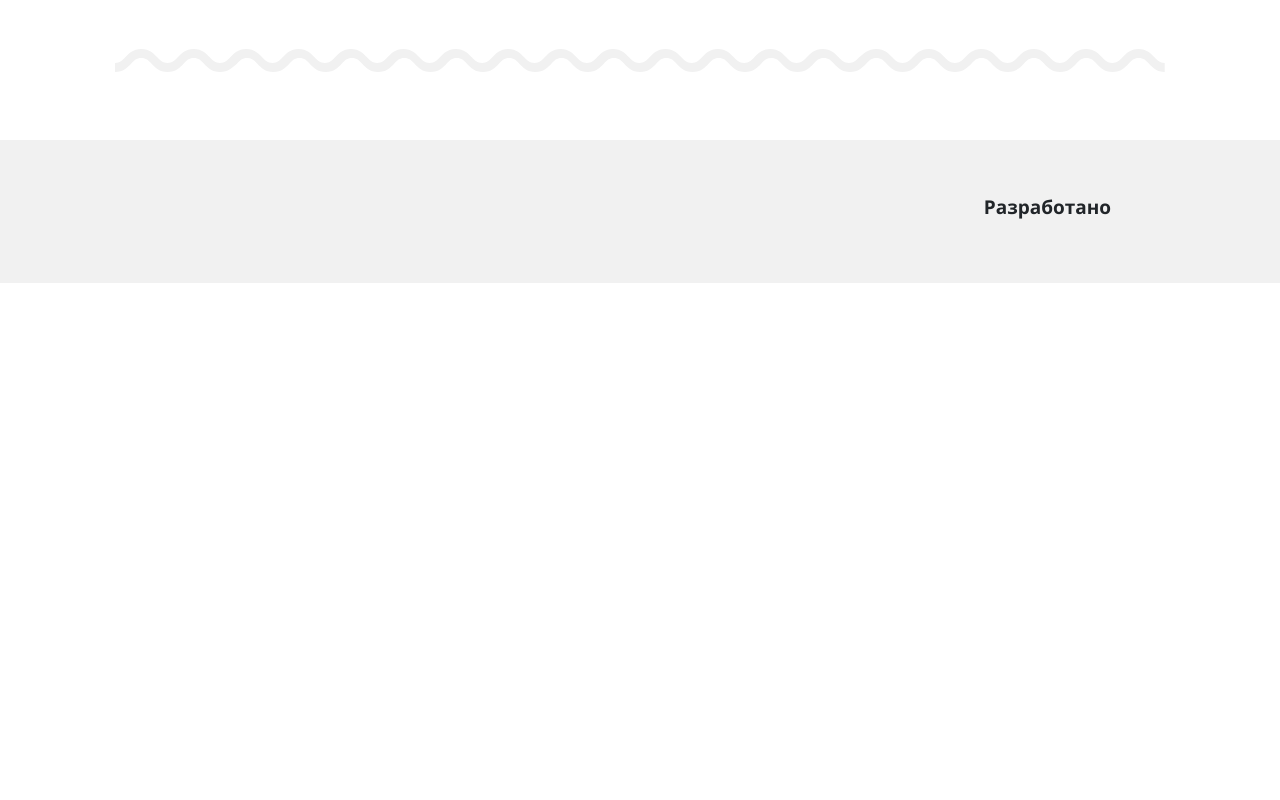
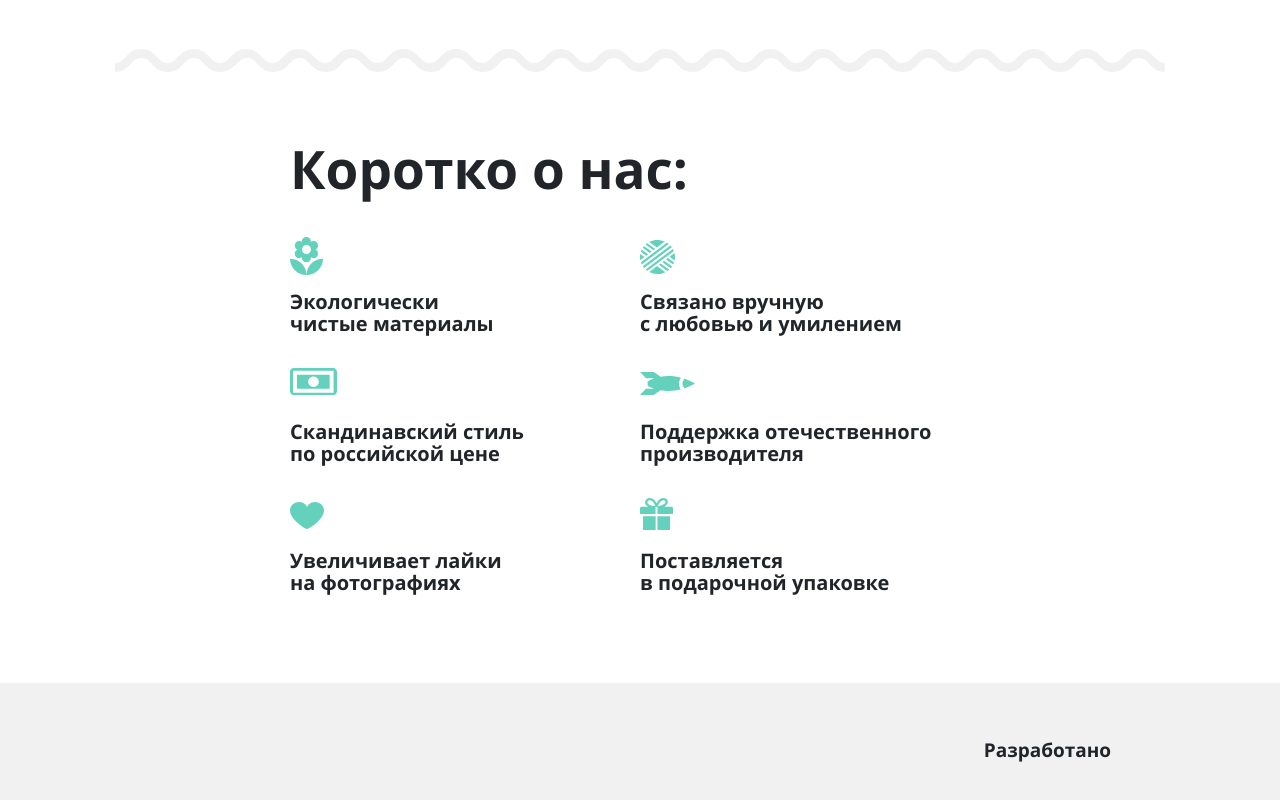
Before and after one commit to antonepifanov/Mishka, a website built with webpack: page src/html/index.html in a window 1280 px wide. Shown: the part 1404-2204 px from the top of the page. Before the commit the page ends 1687 px from the top, so only its background shows below. Built offline with nearby package versions, Linux system fonts and the light colour scheme; files whose address does not match are found by name; a web font is replaced by a local one.

Commit message:
Добавляет блок Коротко о нас

```diff
--- a/src/html/index.html
+++ b/src/html/index.html
@@ -119,6 +119,38 @@
 
 
       </section>
+
+      <section class="about container">
+        <h2 class="about__title">
+          Коротко о нас:
+        </h2>
+
+        <ul class="about__list">
+          <li class="about__item">
+            Экологически<br>чистые материалы
+          </li>
+
+          <li class="about__item">
+            Скандинавский стиль<br>по российской цене
+          </li>
+
+          <li class="about__item">
+            Увеличивает лайки<br>на фотографиях
+          </li>
+
+          <li class="about__item">
+            Связано вручную<br>с любовью и умилением
+          </li>
+
+          <li class="about__item">
+            Поддержка отечественного<br>производителя
+          </li>
+
+          <li class="about__item">
+            Поставляется<br>в подарочной упаковке
+          </li>
+        </ul>
+      </section>
     </main>
 
     @@include("html/sections/footer.html", {
--- /dev/null
+++ b/src/sass/pages/index/about.scss
@@ -0,0 +1,111 @@
+.about {
+  margin-bottom: 58px;
+
+  @include media(md) {
+    margin-bottom: 82px;
+  }
+
+  @include media(lg) {
+    margin-bottom: 89px;
+    padding-left: 225px;
+    padding-right: 225px;
+  }
+}
+
+.about__title {
+  margin-bottom: 28px;
+
+  @include media(md) {
+    margin-bottom: 42px;
+  }
+
+  @include media(lg) {
+    margin-bottom: 39px;
+  }
+}
+
+.about__list {
+  @include listres;
+  font-size: 17px;
+  font-weight: 700;
+  line-height: 1.2;
+  display: flex;
+  flex-direction: column;
+  row-gap: 33px;
+
+  @include media(md) {
+    font-size: 20px;
+    line-height: 1.1;
+    display: grid;
+    grid-auto-flow: column;
+    grid-template-columns: repeat(2, 1fr);
+    grid-template-rows: repeat(3, auto);
+    align-items: end;
+  }
+
+}
+
+.about__item {
+  display: flex;
+  flex-direction: column;
+
+  &::before {
+    content: "";
+    background-repeat: no-repeat;
+    background-size: contain;
+  }
+
+  &:first-child {
+    &::before {
+      width: 33px;
+      height: 38px;
+      margin-bottom: 16px;
+      background-image: url("../img/about-icon-1.svg");
+    }
+  }
+
+  &:nth-child(2) {
+    &::before {
+      width: 47px;
+      height: 27px;
+      margin-bottom: 26px;
+      background-image: url("../img/about-icon-2.svg");
+    }
+  }
+
+  &:nth-child(3) {
+    &::before {
+      width: 34px;
+      height: 27px;
+      margin-bottom: 21px;
+      background-image: url("../img/about-icon-3.svg");
+    }
+  }
+
+  &:nth-child(4) {
+    &::before {
+      width: 35px;
+      height: 34px;
+      margin-bottom: 17px;
+      background-image: url("../img/about-icon-4.svg");
+    }
+  }
+
+  &:nth-child(5) {
+    &::before {
+      width: 55px;
+      height: 23px;
+      margin-bottom: 26px;
+      background-image: url("../img/about-icon-5.svg");
+    }
+  }
+
+  &:last-child {
+    &::before {
+      width: 33px;
+      height: 32px;
+      margin-bottom: 20px;
+      background-image: url("../img/about-icon-6.svg");
+    }
+  }
+}
--- a/src/sass/styles.scss
+++ b/src/sass/styles.scss
@@ -14,6 +14,7 @@
 //Pages
 @import "pages/index/hero";
 @import "pages/index/popular";
+@import "pages/index/about";
 
 //Elements
 @import "elements/button";
```
Also changed, not shown: dist/css/styles.min.css, dist/index.html, src/img/about-icon-1.svg (added), src/img/about-icon-2.svg (added), src/img/about-icon-3.svg (added), src/img/about-icon-4.svg (added), src/img/about-icon-5.svg (added), src/img/about-icon-6.svg (added).
